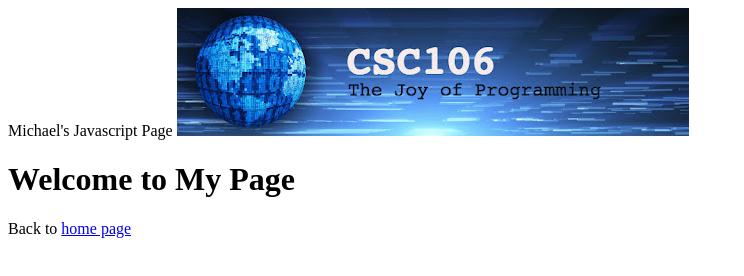
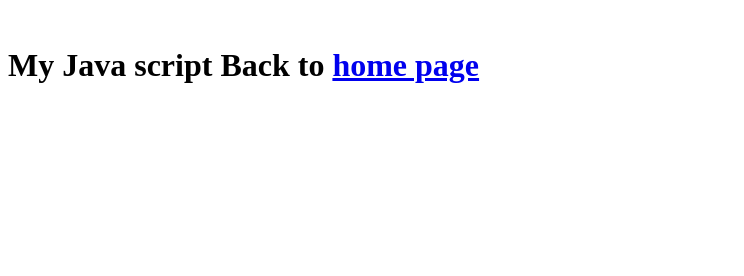
Before and after one commit to mrinconitp/github_mrinconitp.github.io, a plain HTML site: page index.html in a window 1280 px wide. Shown: the whole page, without its empty margins (0-744 px from the left). Drawn offline with Linux system fonts and the light colour scheme.

Commit message:
Update index.html

```diff
--- a/index.html
+++ b/index.html
@@ -1,15 +1,13 @@
 <!DOCTYPE html>
 <html>
-
   <head>
-   <meta charset="utf-8>
+    <meta charset="utf-8">
     <title> Michael's Javascript Page</title>
   </head>
-
   <body>
-      <img src="csc106_banner.jpg">
-                   <h1> Welcome to My Page </h1>
+    <img src"csc106_banner.jpg">
+    <h1>My Java script </h>
     Back to <a href="index.html"> home page </a>
 
-     <body>
+  </body>
 </html>
```
Lines whose indentation alone changed are shown as unchanged.
